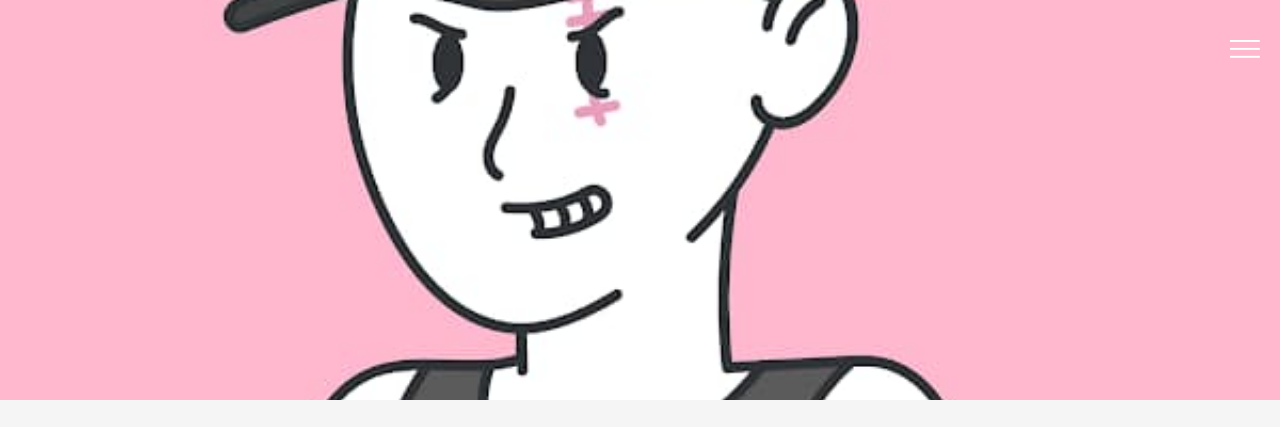
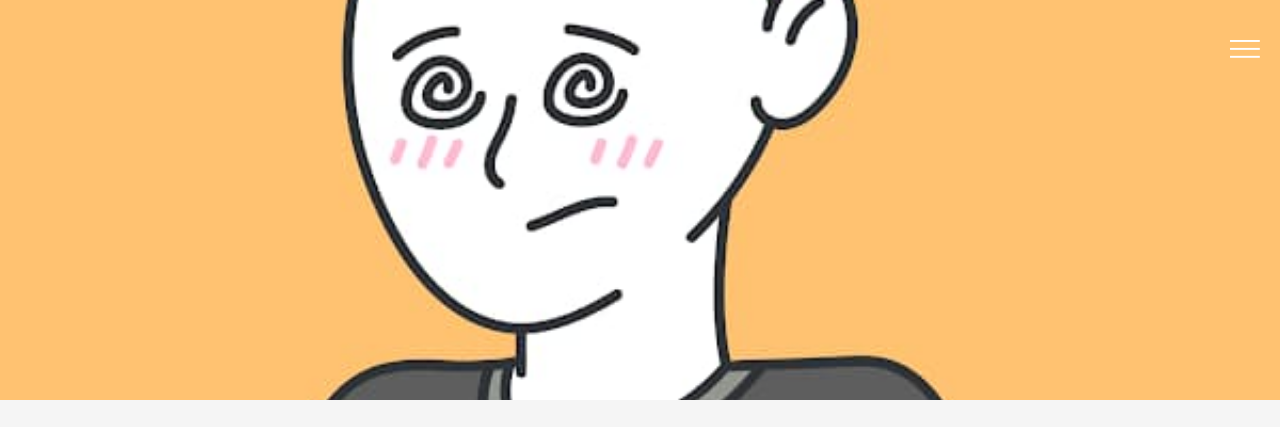
Before and after one commit to JoaquinDev542/Bookers-page, a plain HTML site: page index.html in a window 1280 px wide. Shown: the top 427 px of the page. Drawn offline with Linux system fonts and the light colour scheme; a web font is replaced by a local one.

Commit message:
Update styles.css

```diff
--- a/src/css/styles.css
+++ b/src/css/styles.css
@@ -74,10 +74,12 @@ span {
 
 .heroImg {
     grid-area: heroImg;
-    background-image: url(/assets/images/bg-images/bg-collection-booker.jpeg);
+    background-image: url(/assets/images/bg-images/bg-hero.jpeg);
     background-position: center;
     background-repeat: no-repeat;
     background-size: cover;
+    /* width: 100%; */
+    /* height: 100%; */
 }
 
 .menu__img {
```
